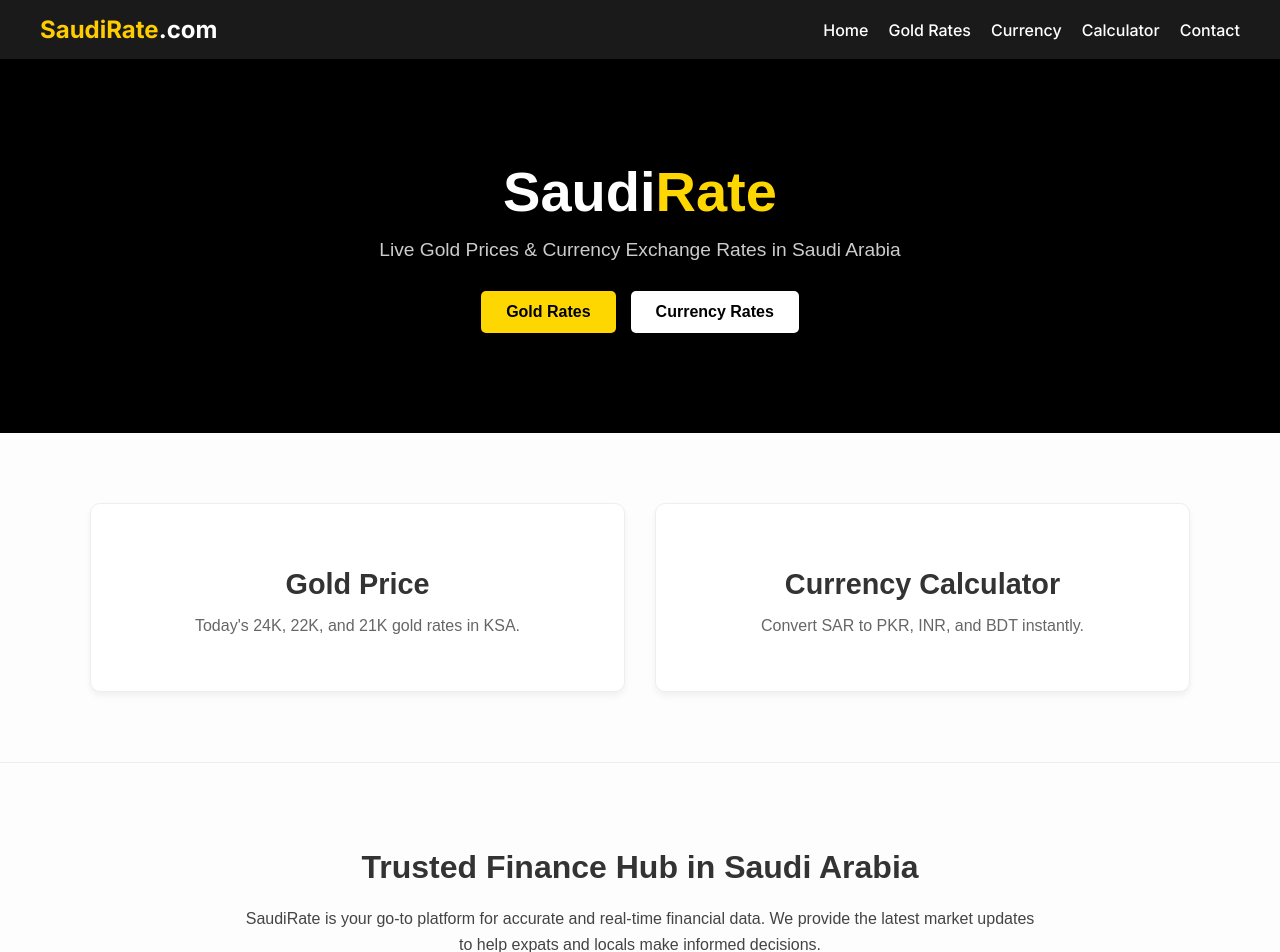
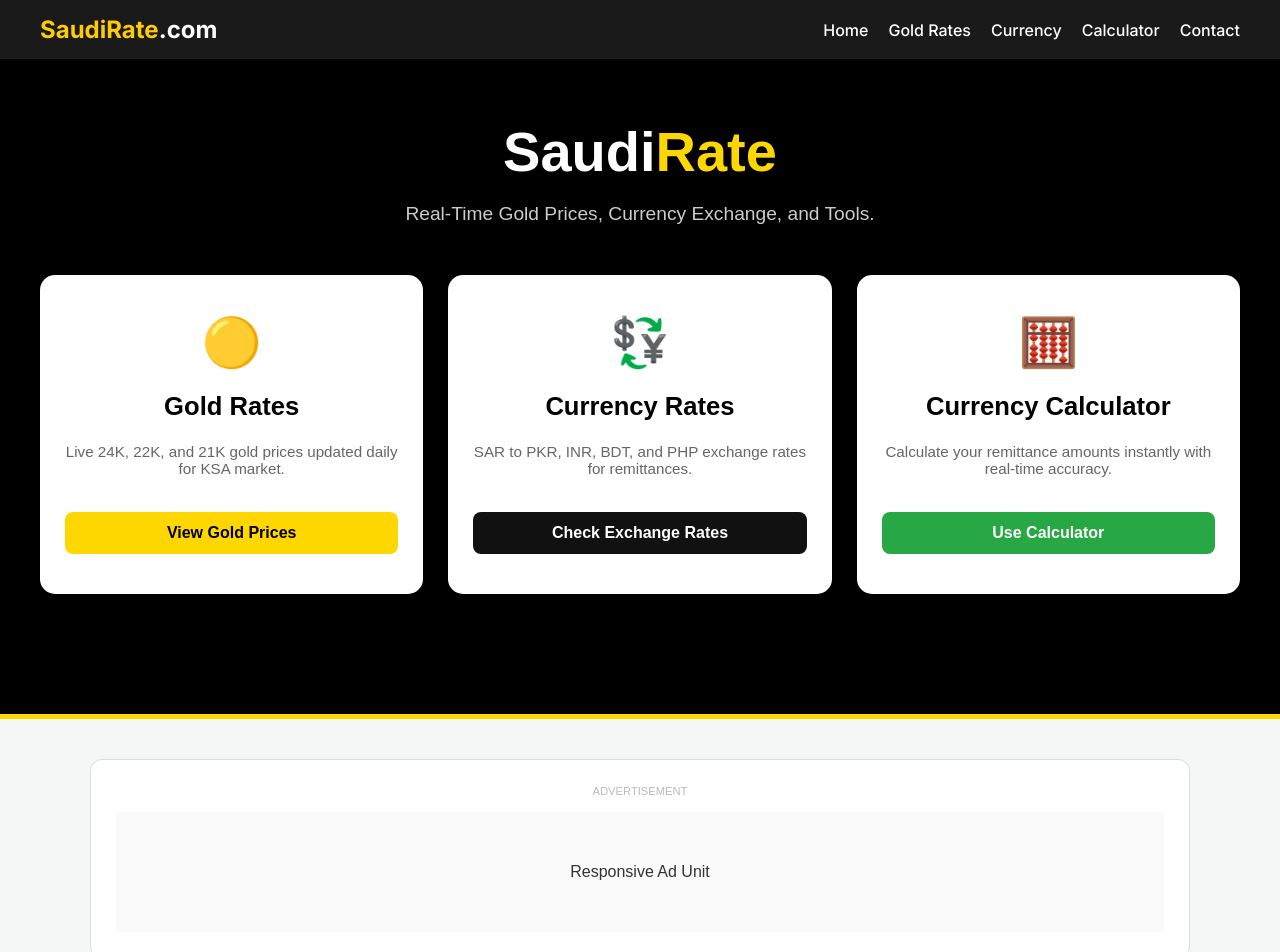
Before and after one commit to DiGiSaudia/saudirate, a Next.js app: page / in a window 1280 px wide. Shown: the top 952 px of the page. Built offline with nearby package versions, Linux system fonts and the light colour scheme.

Commit message:
Final error-free premium home page

```diff
--- a/app/page.tsx
+++ b/app/page.tsx
@@ -1,61 +1,112 @@
-import React from 'react';
 import Link from 'next/link';
 
 export default function HomePage() {
+  const heroStyle: React.CSSProperties = {
+    background: '#000',
+    color: '#fff',
+    padding: '60px 20px 120px',
+    textAlign: 'center',
+    borderBottom: '5px solid #FFD700'
+  };
+
+  const cardStyle: React.CSSProperties = {
+    backgroundColor: '#fff',
+    color: '#000',
+    padding: '40px 25px',
+    borderRadius: '15px',
+    textAlign: 'center',
+    boxShadow: '0 10px 30px rgba(0,0,0,0.2)',
+    display: 'flex',
+    flexDirection: 'column',
+    justifyContent: 'space-between'
+  };
+
+  const buttonStyle = (bgColor: string, textColor: string): React.CSSProperties => ({
+    display: 'inline-block',
+    width: '100%',
+    padding: '12px 0',
+    backgroundColor: bgColor,
+    color: textColor,
+    borderRadius: '8px',
+    textDecoration: 'none',
+    fontWeight: 'bold',
+    fontSize: '1rem',
+    marginTop: '20px'
+  });
+
   return (
-    <main style={{ minHeight: '100vh', backgroundColor: '#fdfdfd', fontFamily: 'sans-serif' }}>
+    <main style={{ minHeight: '100vh', backgroundColor: '#f4f7f6', fontFamily: 'sans-serif' }}>
 
-      {/* Hero Section */}
-      <section style={{ backgroundColor: '#000', color: '#fff', padding: '100px 20px', textAlign: 'center' }}>
-        <h1 style={{ fontSize: '3.5rem', fontWeight: 'bold', margin: '0' }}>
+      {/* --- HERO SECTION --- */}
+      <section style={heroStyle}>
+        <h1 style={{ fontSize: '3.5rem', fontWeight: '900', margin: '0 0 10px' }}>
           Saudi<span style={{ color: '#FFD700' }}>Rate</span>
         </h1>
-        <p style={{ fontSize: '1.2rem', color: '#ccc', marginTop: '15px' }}>
-          Live Gold Prices & Currency Exchange Rates in Saudi Arabia
+        <p style={{ color: '#ccc', fontSize: '1.2rem', marginBottom: '50px' }}>
+          Real-Time Gold Prices, Currency Exchange, and Tools.
         </p>
-        <div style={{ marginTop: '30px', display: 'flex', gap: '15px', justifyContent: 'center' }}>
-          <Link href="/gold-rates" style={{ padding: '12px 25px', backgroundColor: '#FFD700', color: '#000', borderRadius: '5px', textDecoration: 'none', fontWeight: 'bold' }}>
-            Gold Rates
-          </Link>
-          <Link href="/currency" style={{ padding: '12px 25px', backgroundColor: '#fff', color: '#000', borderRadius: '5px', textDecoration: 'none', fontWeight: 'bold' }}>
-            Currency Rates
-          </Link>
+
+        {/* --- 3 SERVICE BOXES --- */}
+        <div style={{
+          maxWidth: '1200px',
+          margin: '0 auto',
+          display: 'grid',
+          gridTemplateColumns: 'repeat(auto-fit, minmax(300px, 1fr))',
+          gap: '25px'
+        }}>
+
+          {/* Box 1: Gold */}
+          <div style={cardStyle}>
+            <div>
+              <div style={{ fontSize: '3rem', marginBottom: '15px' }}>🟡</div>
+              <h2 style={{ fontSize: '1.6rem', fontWeight: '800' }}>Gold Rates</h2>
+              <p style={{ color: '#666', fontSize: '0.95rem' }}>Live 24K, 22K, and 21K gold prices updated daily for KSA market.</p>
+            </div>
+            <Link href="/gold-rates" style={buttonStyle('#FFD700', '#000')}>View Gold Prices</Link>
+          </div>
+
+          {/* Box 2: Currency */}
+          <div style={cardStyle}>
+            <div>
+              <div style={{ fontSize: '3rem', marginBottom: '15px' }}>💱</div>
+              <h2 style={{ fontSize: '1.6rem', fontWeight: '800' }}>Currency Rates</h2>
+              <p style={{ color: '#666', fontSize: '0.95rem' }}>SAR to PKR, INR, BDT, and PHP exchange rates for remittances.</p>
+            </div>
+            <Link href="/currency" style={buttonStyle('#111', '#fff')}>Check Exchange Rates</Link>
+          </div>
+
+          {/* Box 3: Calculator */}
+          <div style={cardStyle}>
+            <div>
+              <div style={{ fontSize: '3rem', marginBottom: '15px' }}>🧮</div>
+              <h2 style={{ fontSize: '1.6rem', fontWeight: '800' }}>Currency Calculator</h2>
+              <p style={{ color: '#666', fontSize: '0.95rem' }}>Calculate your remittance amounts instantly with real-time accuracy.</p>
+            </div>
+            <Link href="/calculator" style={buttonStyle('#28a745', '#fff')}>Use Calculator</Link>
+          </div>
+
         </div>
       </section>
 
-      {/* Services Grid */}
-      <div style={{ maxWidth: '1100px', margin: '50px auto', padding: '20px' }}>
-        <div style={{ display: 'grid', gridTemplateColumns: 'repeat(auto-fit, minmax(300px, 1fr))', gap: '30px' }}>
-
-          {/* Gold Card */}
-          <Link href="/gold-rates" style={{ textDecoration: 'none', color: 'inherit' }}>
-            <div style={{ padding: '40px', border: '1px solid #eee', borderRadius: '10px', textAlign: 'center', backgroundColor: '#fff', boxShadow: '0 4px 6px rgba(0,0,0,0.05)' }}>
-              <h2 style={{ fontSize: '1.8rem', marginBottom: '10px' }}>Gold Price</h2>
-              <p style={{ color: '#666' }}>Today's 24K, 22K, and 21K gold rates in KSA.</p>
-            </div>
-          </Link>
-
-          {/* Currency Calculator Card */}
-          <Link href="/calculator" style={{ textDecoration: 'none', color: 'inherit' }}>
-            <div style={{ padding: '40px', border: '1px solid #eee', borderRadius: '10px', textAlign: 'center', backgroundColor: '#fff', boxShadow: '0 4px 6px rgba(0,0,0,0.05)' }}>
-              <h2 style={{ fontSize: '1.8rem', marginBottom: '10px' }}>Currency Calculator</h2>
-              <p style={{ color: '#666' }}>Convert SAR to PKR, INR, and BDT instantly.</p>
-            </div>
-          </Link>
-
+      {/* --- ADS SECTION --- */}
+      <div style={{ maxWidth: '1100px', margin: '40px auto', padding: '0 20px' }}>
+        <div style={{ backgroundColor: '#fff', padding: '25px', borderRadius: '12px', border: '1px solid #ddd', textAlign: 'center' }}>
+          <span style={{ fontSize: '0.7rem', color: '#bbb', display: 'block', marginBottom: '15px' }}>ADVERTISEMENT</span>
+          <div style={{ minHeight: '120px', background: '#fafafa', display: 'flex', alignItems: 'center', justifyContent: 'center' }}>
+             Responsive Ad Unit
+          </div>
         </div>
       </div>
 
-      {/* SEO Section */}
-      <section style={{ padding: '60px 20px', textAlign: 'center', borderTop: '1px solid #eee' }}>
-        <div style={{ maxWidth: '800px', margin: '0 auto' }}>
-          <h2 style={{ fontSize: '2rem', marginBottom: '20px' }}>Trusted Finance Hub in Saudi Arabia</h2>
-          <p style={{ color: '#444', lineHeight: '1.6' }}>
-            SaudiRate is your go-to platform for accurate and real-time financial data.
-            We provide the latest market updates to help expats and locals make informed decisions.
+      {/* --- SEO ARTICLE --- */}
+      <article style={{ maxWidth: '1100px', margin: '40px auto', padding: '0 20px' }}>
+        <div style={{ backgroundColor: '#fff', padding: '40px', borderRadius: '15px', border: '1px solid #eee', lineHeight: '1.8' }}>
+          <h2 style={{ fontSize: '2rem', fontWeight: '800', marginBottom: '20px' }}>Reliable Financial Hub in Saudi Arabia</h2>
+          <p style={{ color: '#444' }}>
+            Welcome to SaudiRate, your primary source for real-time financial updates in KSA. We track gold market fluctuations and remittance rates to provide you with the most accurate data for your daily needs.
           </p>
         </div>
-      </section>
+      </article>
 
     </main>
   );
```
